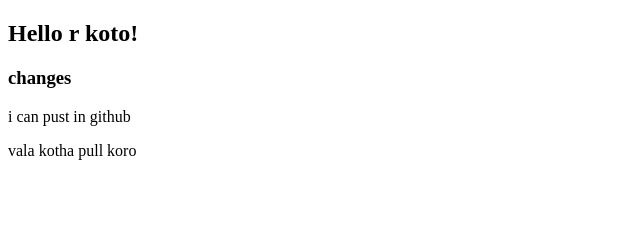
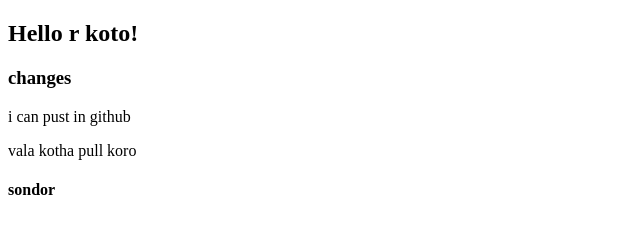
Before and after one commit to sanuarKhan/jv-first-repo, a plain HTML site: page index.html in a window 1280 px wide. Shown: the full height of the page, 0-640 px from the left. Drawn offline with Linux system fonts and the light colour scheme.

Commit message:
thirdt commit in local

```diff
--- a/index.html
+++ b/index.html
@@ -11,5 +11,6 @@
     <h3>changes</h3>
     <p>i can pust in github</p>
     <p>vala kotha pull koro</p>
+    <h4>sondor</h4>
 </body>
 </html>
```
